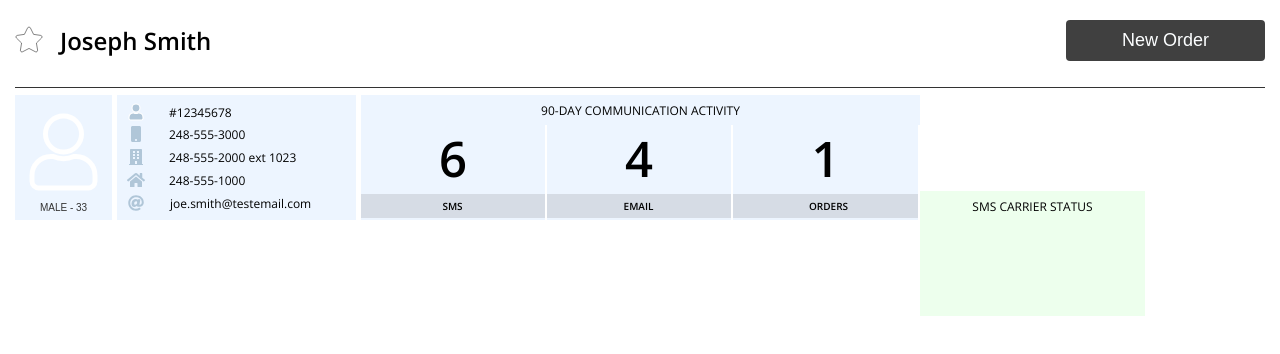
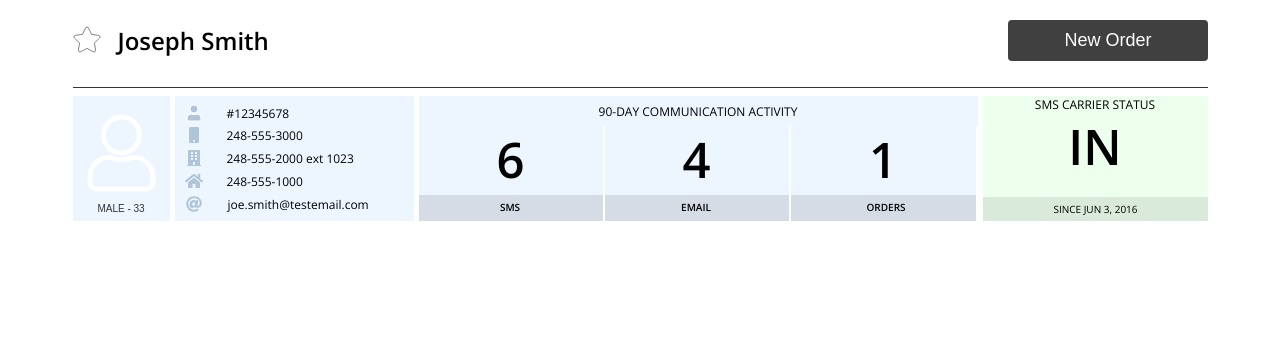
Before and after one commit to Sam44323/Verasoft-React-Test, a React (Create React App) app: page / in a window 1280 px wide. Shown: the top 354 px of the page. Built offline with nearby package versions, Linux system fonts and the light colour scheme.

Commit message:
stylings adde to the SMSCarrier component

```diff
--- a/src/App.tsx
+++ b/src/App.tsx
@@ -1,7 +1,6 @@
 import React from "react";
 import "./App.css";
 
-import Header from "./components/Header/Header";
 import UserData from "./containers/UserData/UserData";
 
 function App() {
--- a/src/components/ProfileNav/ComActivity/ComActivity.module.css
+++ b/src/components/ProfileNav/ComActivity/ComActivity.module.css
@@ -38,6 +38,6 @@
   font-size: 10px;
   font-weight: 600;
   margin-top: 3px;
-  padding: 5px 77px 5px 76px;
+  padding: 5px 77px 7px 76px;
   background-color: #d6dce5;
 }
--- a/src/components/ProfileNav/SMSCarrier/SMSCarrier.module.css
+++ b/src/components/ProfileNav/SMSCarrier/SMSCarrier.module.css
@@ -3,12 +3,29 @@
   width: 225px;
   height: 125px;
   display: inline-block;
+  margin-left: 5px;
+  position: relative;
+  top: 1px;
+  font-family: "Open Sans";
 }
 
 .smsContainer > h1 {
   font-size: 12px;
   text-align: center;
-  font-family: "Open Sans";
   font-weight: lighter;
-  padding-top: 7px;
 }
+
+.dataContainer h1 {
+  font-weight: 600;
+  font-size: 49px;
+  text-align: center;
+}
+
+.dataContainer p {
+  font-size: 10px;
+  font-weight: lighter;
+  text-align: center;
+  padding: 5px 69px 5px 70px;
+  margin-top: 18px;
+  background-color: rgb(51, 51, 51, 0.1);
+}
--- a/src/components/ProfileNav/SMSCarrier/SMSCarrier.tsx
+++ b/src/components/ProfileNav/SMSCarrier/SMSCarrier.tsx
@@ -6,6 +6,10 @@ const SMSCarrier: React.FC = () => {
   return (
     <div className={styles.smsContainer}>
       <h1>SMS CARRIER STATUS</h1>
+      <div className={styles.dataContainer}>
+        <h1>IN</h1>
+        <p>SINCE JUN 3, 2016</p>
+      </div>
     </div>
   );
 };
--- a/src/index.css
+++ b/src/index.css
@@ -6,6 +6,9 @@
 
 body {
   padding: 0 15px 0 15px;
+  width: 1165px;
+  height: 1400px;
+  margin: 0 auto;
 }
 
 .fa-star {
```
